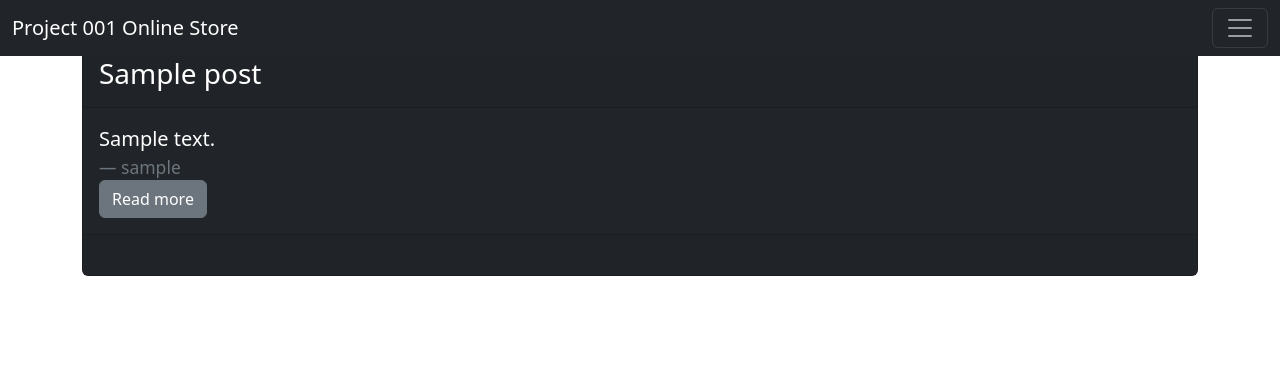
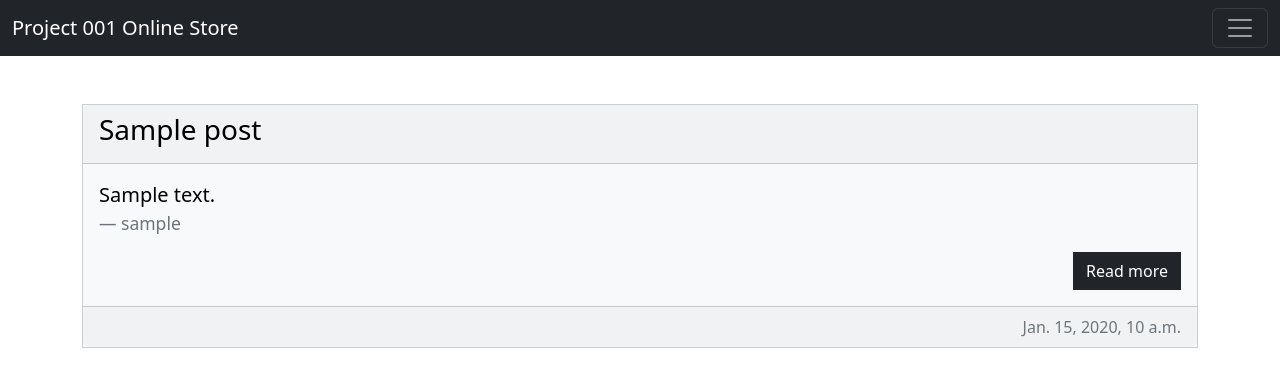
Before and after one commit to EminMadadi/simple_blog_project, a Django app: page /blog/ in a window 1280 px wide. Shown: the top 387 px of the page. Run offline with Django 4.2, Linux system fonts and the light colour scheme; tables that the repository leaves empty hold one stand-in row (values such as "Sample post").

Commit message:
Step 16 - Modify '_base.html' and 'posts_list.html'

```diff
--- a/blog/templates/blog/posts_list.html
+++ b/blog/templates/blog/posts_list.html
@@ -7,16 +7,16 @@
 {% block content %}
     <div class="container my-5">
         {% for post in posts_list %}
-            <div class="card text-bg-dark mb-3">
+            <div class="card text-bg-light rounded-0 mb-3">
                 <div class="card-header"><h3>{{ post.title }}</h3></div>
                 <div class="card-body">
-                    <blockquote class="blockquote mb-0">
+                    <blockquote class="blockquote mb-3">
                         <p>{{ post.text }}</p>
                         <footer class="blockquote-footer">{{ post.author }}</footer>
                     </blockquote>
-                    <a class="btn btn-secondary" href="#" role="button">Read more</a>
+                    <a class="btn btn-dark rounded-0 float-end" href="#" role="button">Read more</a>
                 </div>
-                <div class="card-footer text-body-secondary text-end">{{ post.datetime_created }}</div>
+                <div class="card-footer text-secondary text-end">{{ post.datetime_created }}</div>
             </div>
         {% endfor %}
     </div>
--- a/templates/_base.html
+++ b/templates/_base.html
@@ -11,7 +11,7 @@
 </head>
 <body>
 
-<nav class="navbar navbar-dark bg-dark fixed-top">
+<nav class="navbar navbar-dark bg-dark">
     <div class="container-fluid">
         <a class="navbar-brand" href="#">Project 001 Online Store</a>
         <button class="navbar-toggler" type="button" data-bs-toggle="offcanvas" data-bs-target="#offcanvasDarkNavbar"
```
